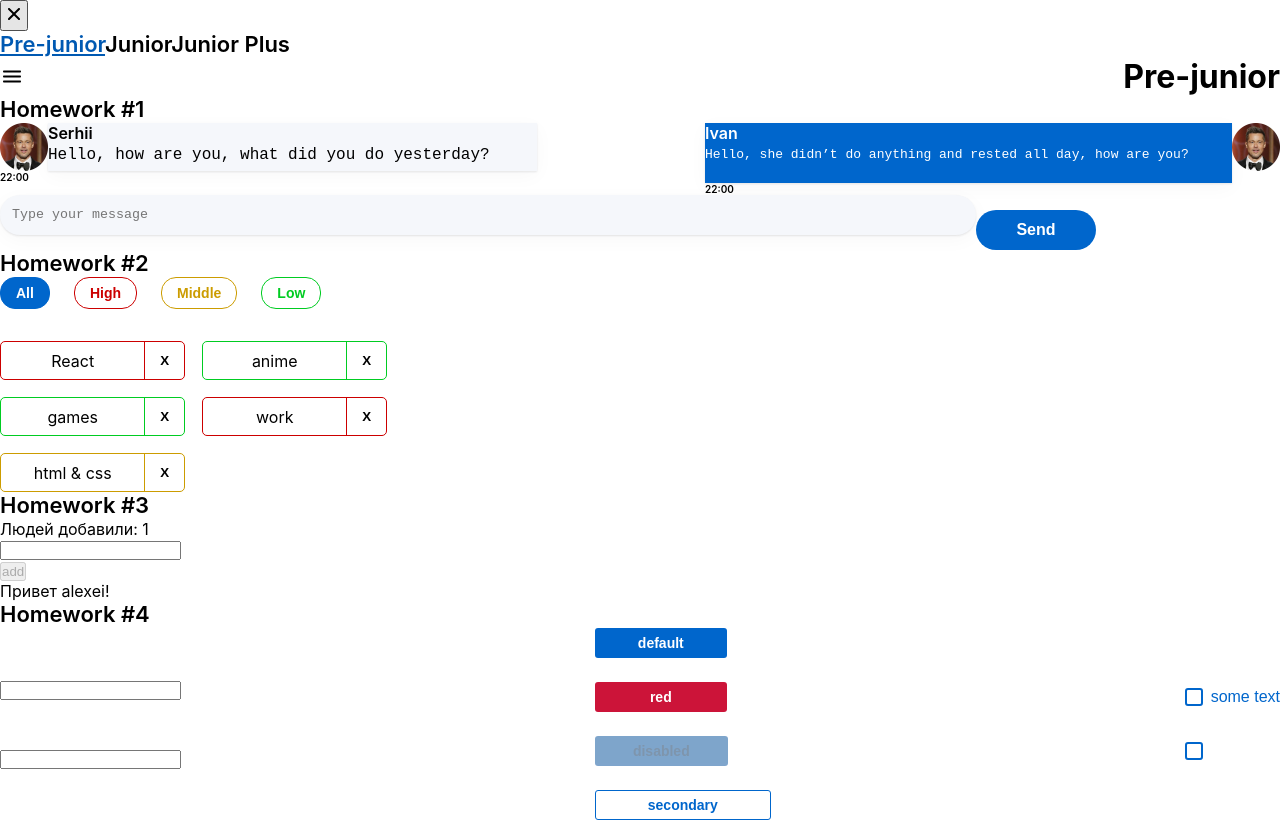
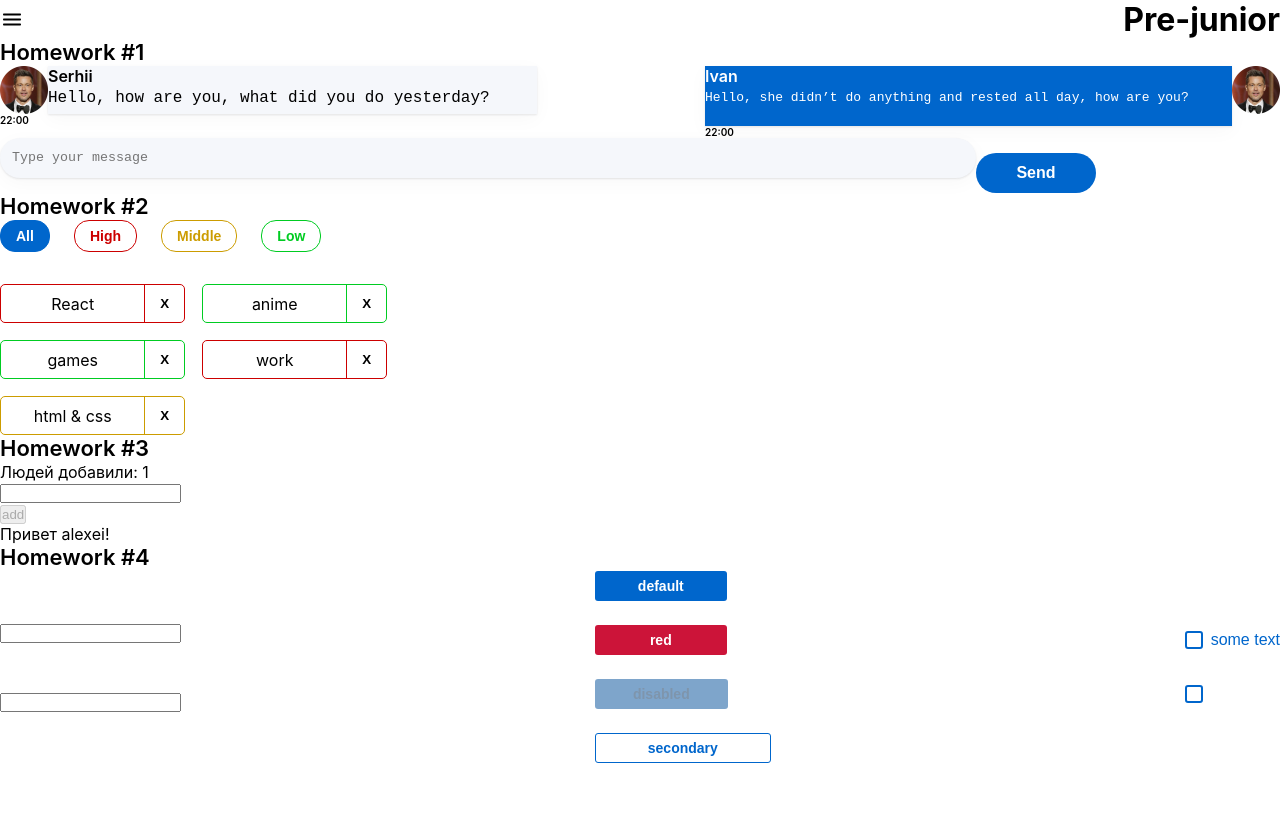
Before and after one commit to SerhiiLototskii/homeWorks_test_deploy, a React (Create React App) app: page /#/pre-junior in a window 1280 px wide. Built offline with nearby package versions, Linux system fonts and the light colour scheme.

Commit message:
fix sidebar hw5

```diff
--- a/src/s2-homeworks/hw05/sidebar/Sidebar.module.css
+++ b/src/s2-homeworks/hw05/sidebar/Sidebar.module.css
@@ -1,41 +1,78 @@
 .sidebar {
+    z-index: 20;
+    position: fixed;
+    transition: 0.2s ease-in;
 
+    height: 100vh;
+    width: 317px;
+    left: -317px;
+    top: 0;
+
+    background: #fff;
 }
 
 .sidebar.open {
+    position: fixed;
+    transition: 0.2s ease-out;
 
+    left: 0;
+    box-shadow: 0 10px 40px rgba(29, 33, 38, 0.13),
+    0 1px 2px rgba(29, 33, 38, 0.1);
 }
 
 .background {
+    z-index: 10;
+    position: fixed;
+
+    bottom: 0;
+    left: 0;
+    right: 0;
+    top: 0;
+
+    backdrop-filter: blur(2px);
+    background: rgba(0, 0, 0, 0.3);
 }
 
 .nav {
+    display: flex;
+    flex-direction: column;
+    gap: 45px;
+    margin-top: 63px;
+    padding-left: 70px;
 
+    font-family: 'Montserrat', sans-serif;
+    font-size: 22px;
+    font-style: normal;
+    font-weight: 600;
+    line-height: 27px;
 }
 
 .nav a {
-    font-weight: 600;
-    font-size: 22px;
-    color: #000000;
-    width: 72px;
-    height: 27px;
+    color: black;
     text-decoration: none;
 }
 
 .nav a:hover {
-    color: #58ACFF;
+    color: #0080ff;
 }
 
 .nav a.active {
-    font-weight: 600;
-    font-size: 22px;
-    color: #0059B2;
-    width: 72px;
-    height: 27px;
-    text-decoration-line: underline;
+    color: #0059b2;
+    text-decoration: underline;
 }
 .close {
+    position: absolute;
+    height: 24px;
+    width: 24px;
+    right: 24px;
+    top: 16px;
+
+    background-color: transparent;
+    border: none;
+    cursor: pointer;
 }
 
 .close img {
+    height: 24px;
+    width: 24px;
 }
--- a/src/s2-homeworks/hw05/sidebar/Sidebar.tsx
+++ b/src/s2-homeworks/hw05/sidebar/Sidebar.tsx
@@ -31,7 +31,7 @@ export const Sidebar: FC<PropsType> = ({open, handleClose}) => {
                         id={'hw5-pre-junior-link'}
                         to={PATH.PRE_JUNIOR}
                         onClick={handleClose}
-                        className={({isActive})  => isActive ? s.active : s.nav  }  // делает студент
+                        className={({isActive}) => isActive ? s.active : s.nav}  // делает студент
                     >
                         Pre-junior
                     </NavLink>
@@ -39,7 +39,7 @@ export const Sidebar: FC<PropsType> = ({open, handleClose}) => {
                         id={'hw5-junior-link'}
                         to={PATH.JUNIOR}
                         onClick={handleClose}
-                        className={({isActive})  => isActive ? s.active : s.nav  }
+                        className={({isActive}) => isActive ? s.active : s.nav}
                     >
                         Junior
                     </NavLink>
@@ -47,7 +47,7 @@ export const Sidebar: FC<PropsType> = ({open, handleClose}) => {
                         id={'hw5-junior-plus-link'}
                         to={PATH.JUNIOR_PLUS}
                         onClick={handleClose}
-                        className={({isActive})  => isActive ? s.active : s.nav  }
+                        className={({isActive}) => isActive ? s.active : s.nav}
                     >
                         Junior Plus
                     </NavLink>
```
Also changed, not shown: src/s2-homeworks/hw05/layout/Layout.tsx (+6 -6 lines).
